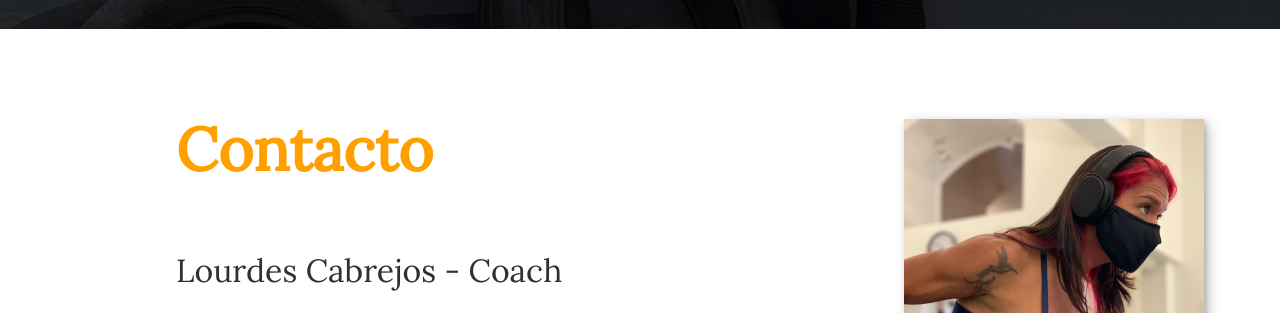
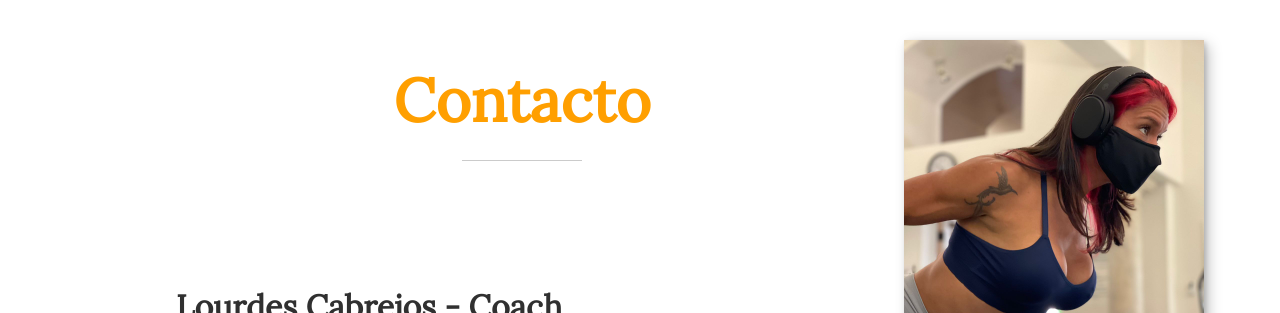
Before and after one commit to AndresDoig0711/LuWellness, a plain HTML site: page index.html in a window 1280 px wide. Shown: the part 2487-2800 px from the top of the page. Drawn offline with nearby package versions, Linux system fonts and the light colour scheme.

Commit message:
forth commit

```diff
--- a/css/style.css
+++ b/css/style.css
@@ -162,7 +162,15 @@ header {
 
 .nav {
     position: fixed;
+
     background: var(--clr-dark);
+    background-image: var(--url-main-img);
+    background-repeat: no-repeat;
+    background-size: cover;
+    background-blend-mode: multiply;
+
+    text-decoration: overline;
+
     color: var(--clr-light);
     top: 0;
     bottom: 0;
@@ -334,6 +342,10 @@ header {
     text-align: center;
 }
 */
+
+
+
+
 .proposito {
     background-image: var(--url-main-img);
     background-position: center center;
@@ -432,7 +444,22 @@ header {
     box-shadow: var(--bs);
     max-width: 300px;
 }
-
+.section__title--about {
+    grid-column: title;
+    color: var(--clr-accent);
+    margin: 0.5em auto 1em;
+    text-align: center;
+}
+.section__title--about::after {
+    content: '';
+    display: block;
+    width: 2em;
+    height: 1px;
+    margin: 0.5em auto 1em;
+    background: var(--clr-dark);
+    opacity: 0.25;
+    color: var(--clr-accent);
+}
 @media (min-width: 600px) {
     .about-me {
         display: grid;
@@ -447,7 +474,9 @@ header {
     .section__title--about {
         grid-column: title;
         color: var(--clr-accent);
+        margin: 0.5em auto 1em;
     }
+
 
     .section__subtitle--about {
         grid-column: 1 / -1;
@@ -458,7 +487,7 @@ header {
         padding-left: 1em;
         padding-right: calc(200px + 4em);
         color: var(--clr-dark);
-
+        font-weight: var(--fw-bold);
 
     }
 
--- a/index.html
+++ b/index.html
@@ -23,7 +23,7 @@
     <body>
         <header class="header__section">
             <div class="logo">
-                <img src="img/logo-1x1.png" alt="" >
+                <img src="img/LOGOAMARILLO.png" alt="" >
             </div>
             <button class="nav-toggle" aria-label="toggle navigation">
                 <span class="hamburger">
@@ -135,7 +135,8 @@
             Lourdes Cabrejos - Coach
         </p>
         <div class="about-me__body">
-            <p>Hola, bienvenidos a mi centro de entrenamientos @LuWellness. Aquí encontrarás recomendaciones para mantenerte en forma, así como consejos alimenticios y pautas para tener un estilo de vida saludable.</p>
+            <p>Hola, bienvenidos a mi centro de entrenamientos @LuWellness. Aquí encontrarás recomendaciones para mantenerte en forma, así como consejos alimenticios y pautas para tener un estilo de vida saludable.
+            </p>
 
 
         </div>
@@ -160,6 +161,7 @@
 
         <!-- Footer -->
         <footer class="footer">
+
             <a href="mailto:bylousac@gmail.com" class="footer__link">bylousac@gmail.com</a>
             <ul class="social-list">
 
@@ -181,12 +183,11 @@
                         Facebook
                     </a>
 
-
                 </li>
 
-
-
             </ul>
+            <br>
+                &#169 2022 LuWellness | Todos los derechos reservados.
         </footer>
 
         <script src="js/index.js"></script>
```
Also changed, not shown: img/LOGO-NEGRO.png (added), img/LOGOAMARILLO.png (added), img/LOGOBLANCO.png (added), img/LOGOCOLOR.png (added), img/img1.jpeg (deleted), img/img2.jpeg (deleted), img/img3.jpeg, img/img6.jpeg (deleted), img/img7.jpeg (deleted), img/nutrition.png (deleted), img/online.png (deleted), img/prices.png (deleted), img/services.png (deleted), 1 other file.
